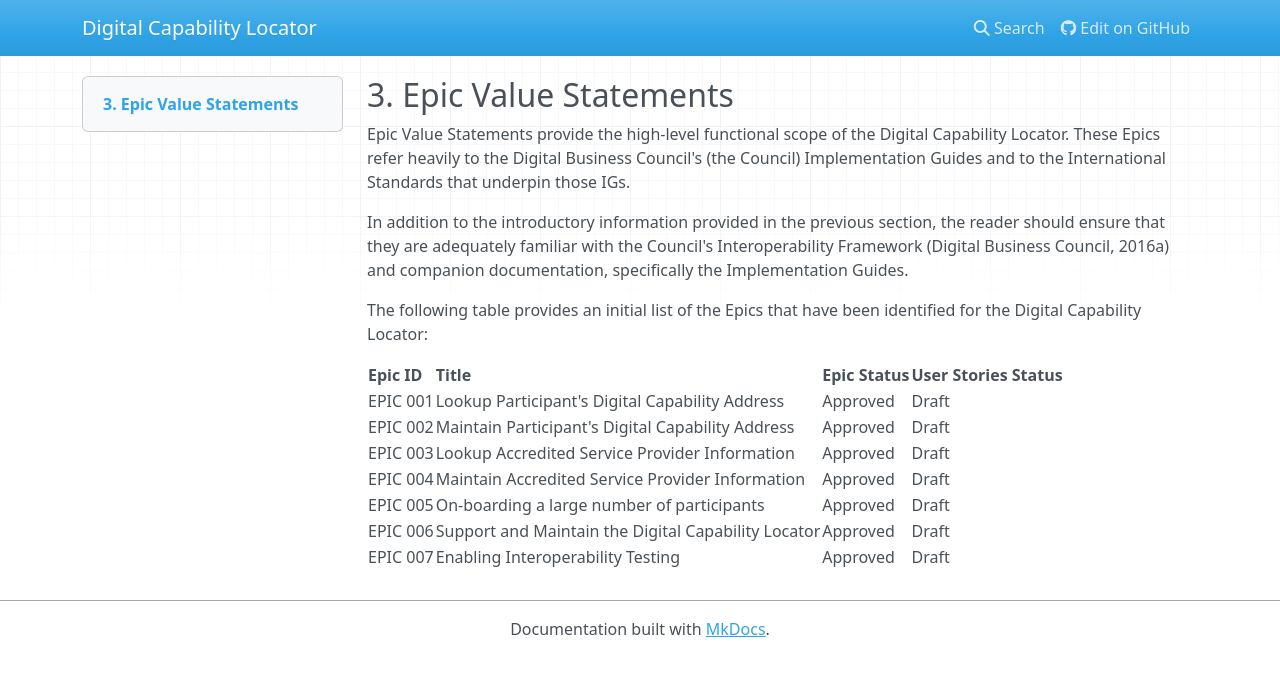
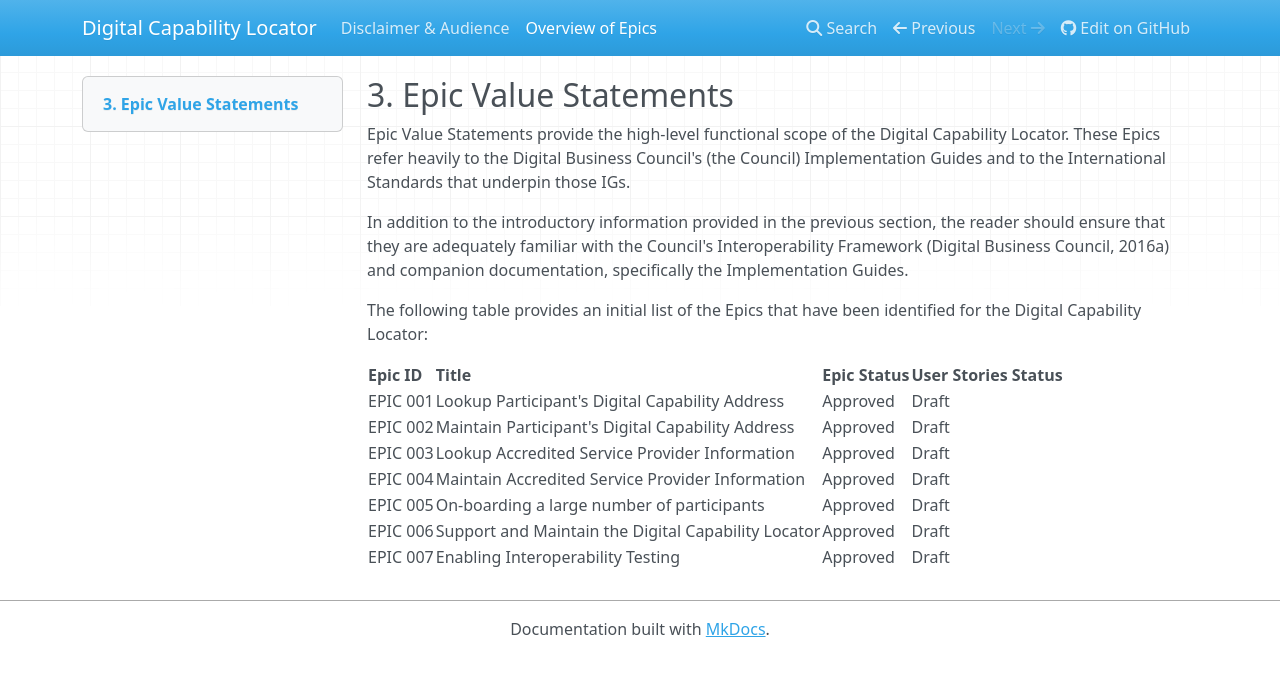
Before and after one commit to Digital-Business-Council/Digital-Capability-Locator, an MkDocs documentation site: the page built from docs/Epics.md, in a window 1280 px wide. Shown: the top 676 px of the page. Built offline with MkDocs 1.6.1, drawn with Linux system fonts in a browser that asks for light colours; nearby versions of some CDN libraries; old or Windows-style settings are respelled for this version of MkDocs.

Commit message:
added epic overview page

```diff
--- a/mkdocs.yml
+++ b/mkdocs.yml
@@ -3,5 +3,5 @@ site_name: Digital Capability Locator
 repo_url: https://github.com/Digital-Business-Council/Digital-Capability-Locator
 
 pages:
-
     - 'Disclaimer & Audience': 'Index.md'
+    - 'Overview of Epics': 'Epics.md'
```
